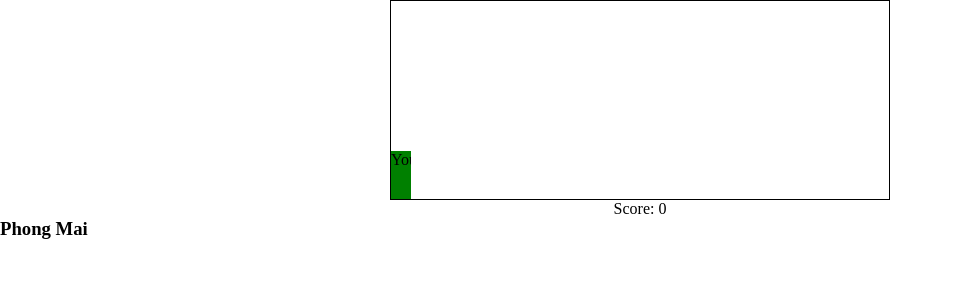
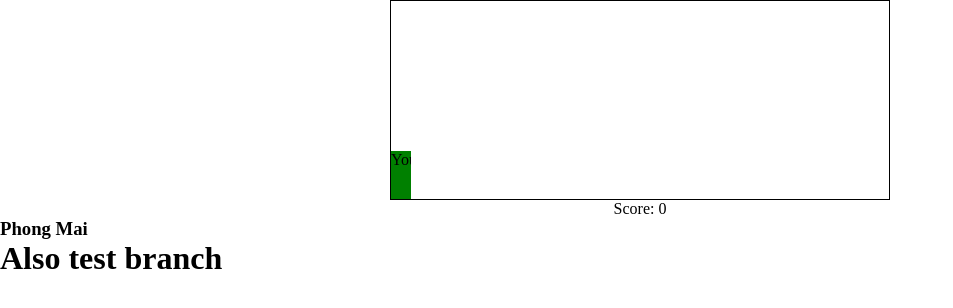
Before and after one commit to NuclearSherwin/SimpleJumpGame, a plain HTML site: page index.html in a window 1280 px wide. Shown: the whole page, without its empty margins (0-953 px from the left). Drawn offline with Linux system fonts and the light colour scheme.

Commit message:
test-branch
add h1 is also test branch

```diff
--- a/index.html
+++ b/index.html
@@ -20,6 +20,7 @@
     <p>Score: <span id="scoreSpan"></span></p>
     <div>
         <h3>Phong Mai</h3>
+        <h1>Also test branch</h1>
     </div>
     <script src="./assets/js/script.js"></script>
 </body>
```
